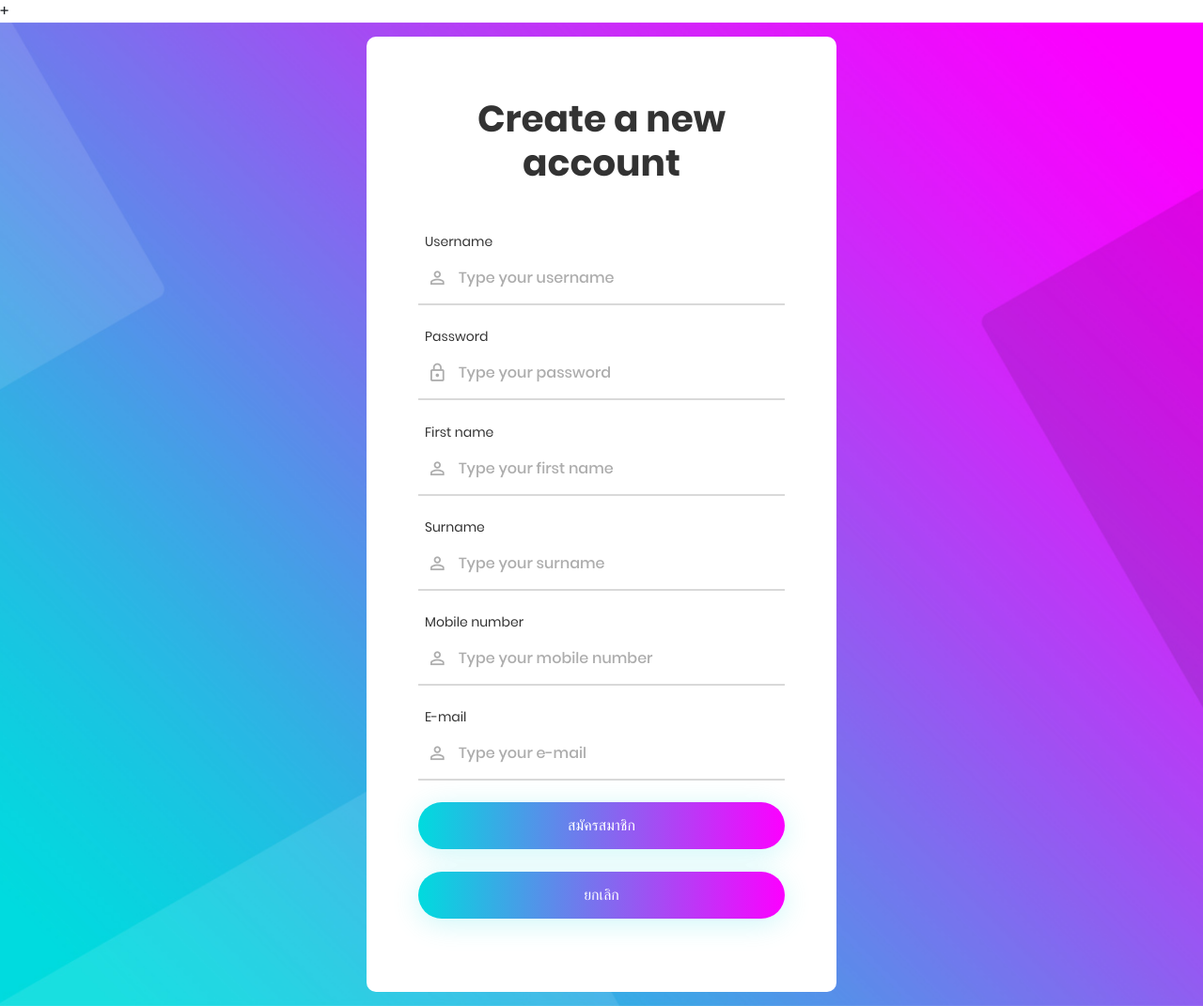
After one commit to smilesler/Project-1, a PHP site: page /register.php in a window 1280 px wide. The commit adds this page. Shown: the whole page at 94% size. Run offline with PHP 8.4, Linux system fonts and the light colour scheme.

Commit message:
ทำหน้าสมัครสมาชิก
ทำหน้าสมัครสมาชิก

```diff
--- a/index.php
+++ b/index.php
@@ -65,10 +65,10 @@
           <li class="menu-active"><a href="#intro">หน้าหลัก</a></li>
           <li><a href="#team">แมว</a></li>
           <li><a href="login.php" style="color:red">Login</a></li>
-          <li><a href="" style="color:green">Register</a></li>
+          <li><a href="register.php" style="color:green">Register</a></li>
           <!-- <li><a href="#features">Features</a></li>
           <li><a href="#pricing">Pricing</a></li>
-          <li><a href="#team">Team</a></li>
+          <li><a href="#team">Team</a></li>re
           <li><a href="#gallery">Gallery</a></li>
           <li class="menu-has-children"><a href="">Drop Down</a> -->
            <!--  <ul>
--- /dev/null
+++ b/register.php
@@ -0,0 +1,121 @@
++<!DOCTYPE html>
+<html lang="en">
+<head>
+    <title>Register</title>
+    <meta charset="UTF-8">
+    <meta name="viewport" content="width=device-width, initial-scale=1">
+    <!--===============================================================================================-->
+    <link rel="icon" type="image/png" href="images/icons/favicon.ico"/>
+    <!--===============================================================================================-->
+    <link rel="stylesheet" type="text/css" href="vendor/bootstrap/css/bootstrap.min.css">
+    <!--===============================================================================================-->
+    <link rel="stylesheet" type="text/css" href="fonts/font-awesome-4.7.0/css/font-awesome.min.css">
+    <!--===============================================================================================-->
+    <link rel="stylesheet" type="text/css" href="fonts/iconic/css/material-design-iconic-font.min.css">
+    <!--===============================================================================================-->
+    <link rel="stylesheet" type="text/css" href="vendor/animate/animate.css">
+    <!--===============================================================================================-->
+    <link rel="stylesheet" type="text/css" href="vendor/css-hamburgers/hamburgers.min.css">
+    <!--===============================================================================================-->
+    <link rel="stylesheet" type="text/css" href="vendor/animsition/css/animsition.min.css">
+    <!--===============================================================================================-->
+    <link rel="stylesheet" type="text/css" href="vendor/select2/select2.min.css">
+    <!--===============================================================================================-->
+    <link rel="stylesheet" type="text/css" href="vendor/daterangepicker/daterangepicker.css">
+    <!--===============================================================================================-->
+    <link rel="stylesheet" type="text/css" href="css/util.css">
+    <link rel="stylesheet" type="text/css" href="css/main.css">
+    <!--===============================================================================================-->
+</head>
+<body>
+<div class="limiter">
+    <div class="container-login100" style="background-image: url('images/bg-01.jpg');">
+        <div class="wrap-login100 p-l-55 p-r-55 p-t-65 p-b-54">
+            <form class="login100-form validate-form">
+					<span class="login100-form-title p-b-49">
+						Create a new account
+					</span>
+
+                <div class="wrap-input100 validate-input m-b-23" data-validate = "Username is reauired">
+                    <span class="label-input100">Username</span>
+                    <input class="input100" type="text" name="username" placeholder="Type your username">
+                    <span class="focus-input100" data-symbol="&#xf206;"></span>
+                </div>
+
+                <div class="wrap-input100 validate-input" data-validate="Password is required">
+                    <span class="label-input100">Password</span>
+                    <input class="input100" type="password" name="pass" placeholder="Type your password">
+                    <span class="focus-input100" data-symbol="&#xf190;"></span>
+                </div>
+                <br>
+
+                <div class="wrap-input100 validate-input m-b-23" data-validate = "Username is reauired">
+                    <span class="label-input100">First name</span>
+                    <input class="input100" type="text" name="username" placeholder="Type your first name">
+                    <span class="focus-input100" data-symbol="&#xf206;"></span>
+                </div>
+
+                <div class="wrap-input100 validate-input m-b-23" data-validate = "Username is reauired">
+                    <span class="label-input100">Surname</span>
+                    <input class="input100" type="text" name="username" placeholder="Type your surname">
+                    <span class="focus-input100" data-symbol="&#xf206;"></span>
+                </div>
+
+                <div class="wrap-input100 validate-input m-b-23" data-validate = "Username is reauired">
+                    <span class="label-input100">Mobile number</span>
+                    <input class="input100" type="text" name="username" placeholder="Type your mobile number">
+                    <span class="focus-input100" data-symbol="&#xf206;"></span>
+                </div>
+
+
+                <div class="wrap-input100 validate-input m-b-23" data-validate = "Username is reauired">
+                    <span class="label-input100">E-mail</span>
+                    <input class="input100" type="text" name="username" placeholder="Type your e-mail">
+                    <span class="focus-input100" data-symbol="&#xf206;"></span>
+                </div>
+
+                <div class="container-login100-form-btn">
+                    <div class="wrap-login100-form-btn">
+                        <div class="login100-form-bgbtn"></div>
+                        <button class="login100-form-btn">
+                            สมัครสมาชิก
+                        </button>
+                    </div>
+                </div>
+                <br>
+                <div class="container-login100-form-btn">
+                    <div class="wrap-login100-form-btn">
+                        <div class="login100-form-bgbtn"></div>
+                        <a href="index.php" class="login100-form-btn" >ยกเลิก</a>
+                    </div>
+                </div>
+                <br>
+                <p align="center">
+
+                </p>
+            </form>
+        </div>
+    </div>
+</div>
+
+
+<div id="dropDownSelect1"></div>
+
+<!--===============================================================================================-->
+<script src="vendor/jquery/jquery-3.2.1.min.js"></script>
+<!--===============================================================================================-->
+<script src="vendor/animsition/js/animsition.min.js"></script>
+<!--===============================================================================================-->
+<script src="vendor/bootstrap/js/popper.js"></script>
+<script src="vendor/bootstrap/js/bootstrap.min.js"></script>
+<!--===============================================================================================-->
+<script src="vendor/select2/select2.min.js"></script>
+<!--===============================================================================================-->
+<script src="vendor/daterangepicker/moment.min.js"></script>
+<script src="vendor/daterangepicker/daterangepicker.js"></script>
+<!--===============================================================================================-->
+<script src="vendor/countdowntime/countdowntime.js"></script>
+<!--===============================================================================================-->
+<script src="js/mains.js"></script>
+</body>
+</html>
```
